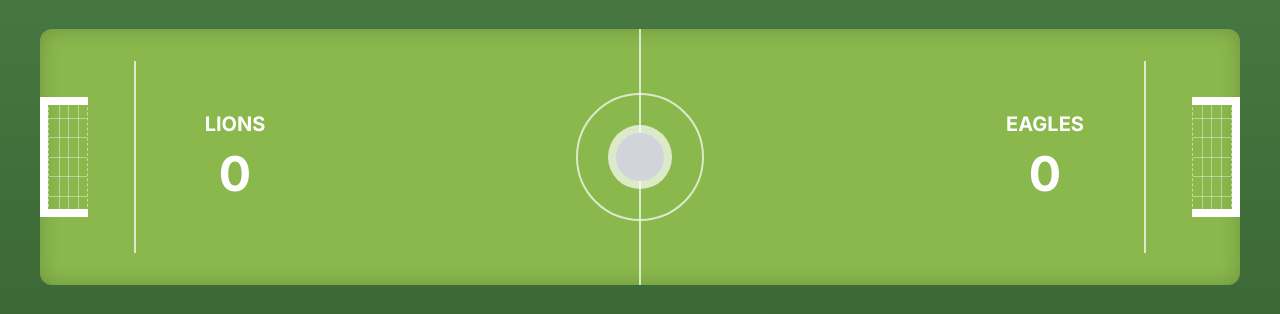
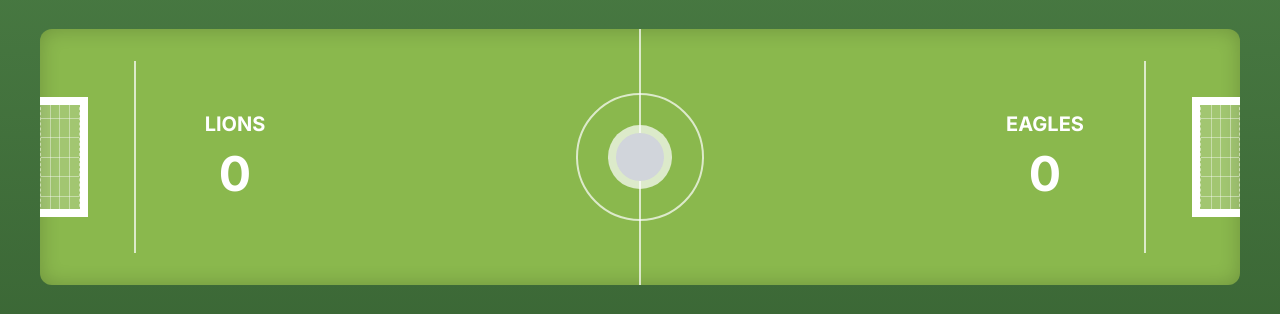
Before and after one commit to BrahimBenH/Derby, a plain HTML site: page preview.html in a window 1280 px wide. Both pictures are taken after a click on the button "Toggle theme". Shown: the part 96-410 px from the top of the page. Drawn offline with Linux system fonts and the light colour scheme.

Commit message:
ya allah

```diff
--- a/styles.css
+++ b/styles.css
@@ -263,11 +263,13 @@ h1 {
 }
 
 .eagles-goal {
-  left: 0;
+  right: 0;
+  left: 96%;
 }
 
 .lions-goal {
-  right: 0;
+  left: 3%;
+  right: auto;
 }
 
 .goal-post {
@@ -309,13 +311,29 @@ h1 {
   right: 0;
 }
 
+/* Goal net visibility */
 .goal-net {
   position: absolute;
   height: 100%;
   width: 2.5rem;
   border-style: dashed;
   border-width: 1px;
-  border-color: rgba(255, 255, 255, 0.3);
+  border-color: rgba(255, 255, 255, 0.6); /* Increase opacity for better visibility */
+  background-color: rgba(255, 255, 255, 0.1); /* Add a subtle background for contrast */
+}
+
+.light-mode .goal-net {
+  border-color: rgba(255, 255, 255, 0.8); /* Brighter in light mode */
+  background-color: rgba(255, 255, 255, 0.2); /* Slightly more visible in light mode */
+}
+
+.net-pattern {
+  position: absolute;
+  background-color: rgba(255, 255, 255, 0.4); /* Increase opacity for better visibility */
+}
+
+.light-mode .net-pattern {
+  background-color: rgba(255, 255, 255, 0.6); /* Brighter in light mode */
 }
 
 .eagles-goal .goal-net {
```
